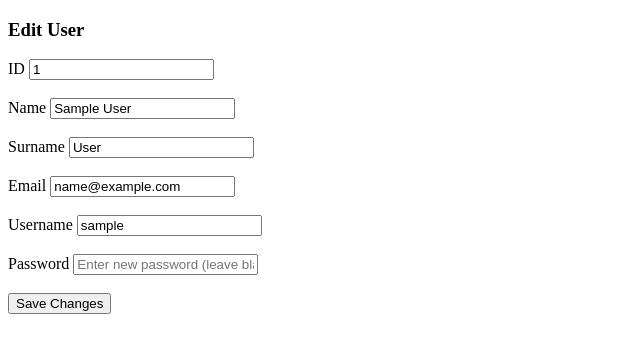
After one commit to eliona0/BookRecommandationn, a PHP site: page /edit.php?id=1 in a window 1280 px wide. The commit adds this page. Shown: the top 353 px of the page, without its empty margins (0-640 px from the left). Run offline with PHP 8.4, Linux system fonts and the light colour scheme; tables that the repository leaves empty or names only in its code hold one stand-in row (values such as "Sample post").

Commit message:
User CRUD(Dashboard)

```diff
--- a/Database.php
+++ b/Database.php
@@ -2,8 +2,8 @@
 class Database {
     private $host = 'localhost';
     private $dbname = 'bookaxy';
-    private $username = 'root'; // Change this as per your configuration
-    private $password = ''; // Change this as per your configuration
+    private $username = 'root';
+    private $password = '';
     private $conn;
 
     public function __construct() {
--- a/User.php
+++ b/User.php
@@ -12,7 +12,7 @@ class User {
 
         $stmt = $this->conn->prepare($query);
 
-        // Bind parameters
+
         $stmt->bindParam(':name', $name);
         $stmt->bindParam(':surname', $surname);
         $stmt->bindParam(':username', $username);
@@ -35,21 +35,87 @@ class User {
         $stmt->bindParam(':username', $username);
         $stmt->execute();
 
-        // Check if a record exists
+
         if ($stmt->rowCount() > 0) {
             $row = $stmt->fetch(PDO::FETCH_ASSOC);
             if (password_verify($password, $row['password'])) {
-                // Password is correct
                 session_start();
                 $_SESSION['user_id'] = $row['id'];
                 $_SESSION['username'] = $row['username'];
                 return true;
             } else {
-                // Debugging: Print password verification failure
                 echo "Password does not match.";
             }
         }
         return false;
     }
+
+    public function getAllUsers() {
+        $sql = "SELECT * FROM {$this->table_name}";
+        $statement = $this->conn->prepare($sql);
+        $statement->execute();
+        return $statement->fetchAll(PDO::FETCH_ASSOC);
+    }
+
+
+    function getUserById($id) {
+        $conn = $this->conn;
+
+        $sql = "SELECT * FROM user WHERE id = :id";
+        $stmt = $conn->prepare($sql);
+        $stmt->bindParam(':id', $id);
+        $stmt->execute();
+        $user = $stmt->fetch();
+
+        return $user;
+    }
+
+
+
+    public function updateUser($id, $name, $surname, $email, $username, $password = null) {
+        if ($password) {
+            $query = "UPDATE {$this->table_name}
+                      SET name = :name, surname = :surname, email = :email, username = :username, password = :password
+                      WHERE id = :id";
+        } else {
+            $query = "UPDATE {$this->table_name}
+                      SET name = :name, surname = :surname, email = :email, username = :username
+                      WHERE id = :id";
+        }
+
+        $stmt = $this->conn->prepare($query);
+
+        $stmt->bindParam(':id', $id, PDO::PARAM_INT);
+        $stmt->bindParam(':name', $name);
+        $stmt->bindParam(':surname', $surname);
+        $stmt->bindParam(':email', $email);
+        $stmt->bindParam(':username', $username);
+
+        if ($password) {
+            $stmt->bindParam(':password', password_hash($password, PASSWORD_DEFAULT));
+        }
+
+        return $stmt->execute();
+    }
+
+
+
+    public function deleteUser($id) {
+        if (empty($id)) {
+            return false;
+        }
+
+        $query = "DELETE FROM {$this->table_name} WHERE id = :id";
+        $stmt = $this->conn->prepare($query);
+        $stmt->bindParam(':id', $id, PDO::PARAM_INT);
+
+        if ($stmt->execute()) {
+            return true;
+        } else {
+            print_r($stmt->errorInfo());
+            return false;
+        }
+    }
+
 }
 ?>
--- /dev/null
+++ b/edit.php
@@ -0,0 +1,89 @@
+<?php
+include_once 'Database.php';
+include_once 'User.php';
+
+$database = new Database();
+$connection = $database->getConnection();
+
+
+$userRepository = new User($connection);
+
+
+if (!isset($_GET['id']) || empty($_GET['id'])) {
+    die("Invalid user ID.");
+}
+
+$userId = $_GET['id'];
+$user = $userRepository->getUserById($userId);
+
+if (!$user) {
+    die("User not found.");
+}
+
+
+if (isset($_POST['editBtn'])) {
+    $id = $_POST['id'];
+    $name = trim($_POST['name']);
+    $surname = trim($_POST['surname']);
+    $email = trim($_POST['email']);
+    $username = trim($_POST['username']);
+    $password = trim($_POST['password']);
+
+
+    if (empty($name) || empty($surname) || empty($email) || empty($username)) {
+        echo "<p style='color: red;'>All fields except password are required.</p>";
+    } elseif (!filter_var($email, FILTER_VALIDATE_EMAIL)) {
+        echo "<p style='color: red;'>Invalid email format.</p>";
+    } else {
+
+        $success = $userRepository->updateUser(
+            $id,
+            $name,
+            $surname,
+            $email,
+            $username,
+            !empty($password) ? $password : null
+        );
+
+        if ($success) {
+            header("Location: Dashboard.php");
+            exit;
+        } else {
+            echo "<p style='color: red;'>Failed to update user.</p>";
+        }
+    }
+}
+?>
+<!DOCTYPE html>
+<html lang="en">
+<head>
+    <meta charset="UTF-8">
+    <meta http-equiv="X-UA-Compatible" content="IE=edge">
+    <meta name="viewport" content="width=device-width, initial-scale=1.0">
+    <title>Edit User</title>
+</head>
+<body>
+    <h3>Edit User</h3>
+    <form action="" method="post">
+        <label>ID</label>
+        <input type="text" name="id" value="<?= htmlspecialchars($user['id']) ?>" readonly> <br><br>
+
+        <label>Name</label>
+        <input type="text" name="name" value="<?= htmlspecialchars($user['name']) ?>"> <br><br>
+
+        <label>Surname</label>
+        <input type="text" name="surname" value="<?= htmlspecialchars($user['surname']) ?>"> <br><br>
+
+        <label>Email</label>
+        <input type="email" name="email" value="<?= htmlspecialchars($user['email']) ?>"> <br><br>
+
+        <label>Username</label>
+        <input type="text" name="username" value="<?= htmlspecialchars($user['username']) ?>"> <br><br>
+
+        <label>Password</label>
+        <input type="password" name="password" placeholder="Enter new password (leave blank to keep current)"> <br><br>
+
+        <input type="submit" name="editBtn" value="Save Changes"> <br><br>
+    </form>
+</body>
+</html>
```
Also changed, not shown: Dashboard.php (added, +55 -0 lines), Home.php (+0 -16 lines), Navbar.php (+19 -11 lines), delete.php (added, +23 -0 lines), home.js (+16 -41 lines).
